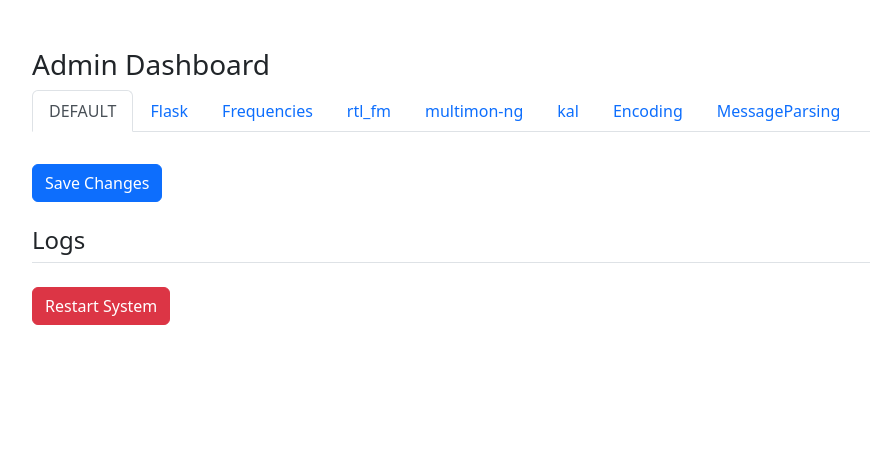
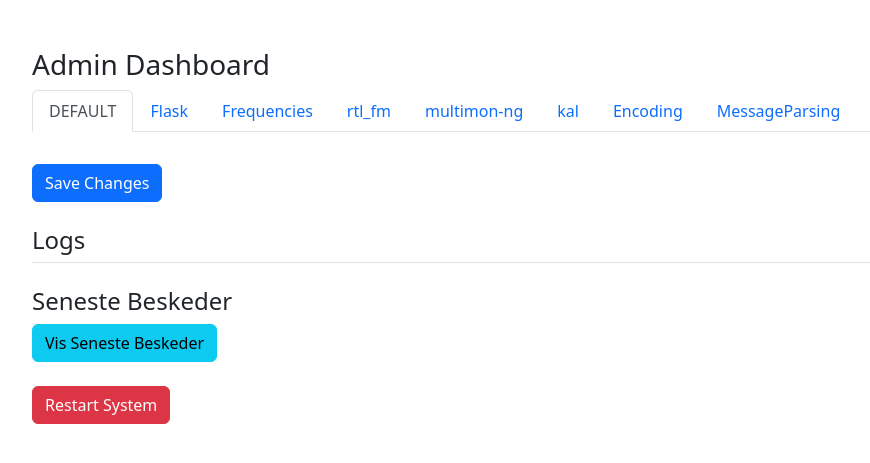
Before and after one commit to joachimth/PythonPagerTelegramForwarder, a Flask app: page /admin in a window 1280 px wide. Shown: the top 463 px of the page, without its empty margins (50-920 px from the left). Run offline with Flask 2, Linux system fonts and the light colour scheme; the visitor is signed in with stand-in values (Sample User, id 1).

Commit message:
Update admin.html

```diff
--- a/templates/admin.html
+++ b/templates/admin.html
@@ -43,7 +43,6 @@
 
         <div class="mt-4">
             <h4>Logs</h4>
-
             <nav>
                 <div class="nav nav-tabs" id="log-nav-tab" role="tablist">
                     {% for log in log_files %}
@@ -56,11 +55,16 @@
             <div class="tab-content mt-3" id="log-nav-tabContent">
                 {% for log in log_files %}
                 <div class="tab-pane fade {% if loop.first %}show active{% endif %}" id="nav-{{ log|replace('.', '_dot_') }}" role="tabpanel" aria-labelledby="nav-{{ log|replace('.', '_dot_') }}-tab">
-            <!-- Indholdet af logfilen kan vises her, eller du kan tilføje links til visning/rydning -->
                     <a href="/view_log/{{ log }}">View {{ log }}</a> | <a href="/clear_log/{{ log }}">Clear {{ log }}</a>
                 </div>
                 {% endfor %}
             </div>
+        </div>
+
+        <!-- Tilføjet sektion for Seneste Beskeder -->
+        <div class="mt-4">
+            <h4>Seneste Beskeder</h4>
+            <a href="/latest_messages" class="btn btn-info">Vis Seneste Beskeder</a>
         </div>
 
         <div class="mt-4">
```
Lines whose indentation alone changed are shown as unchanged.
